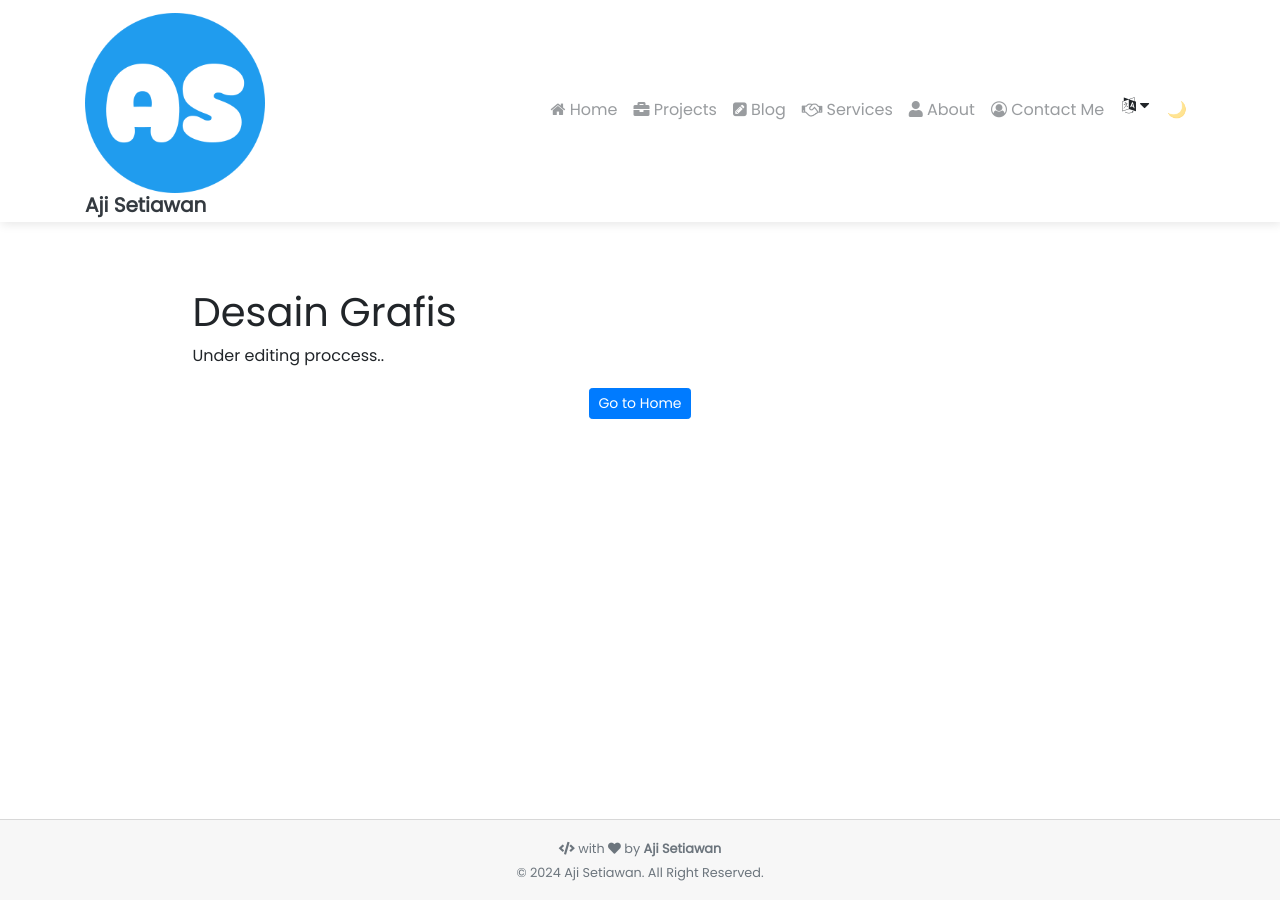
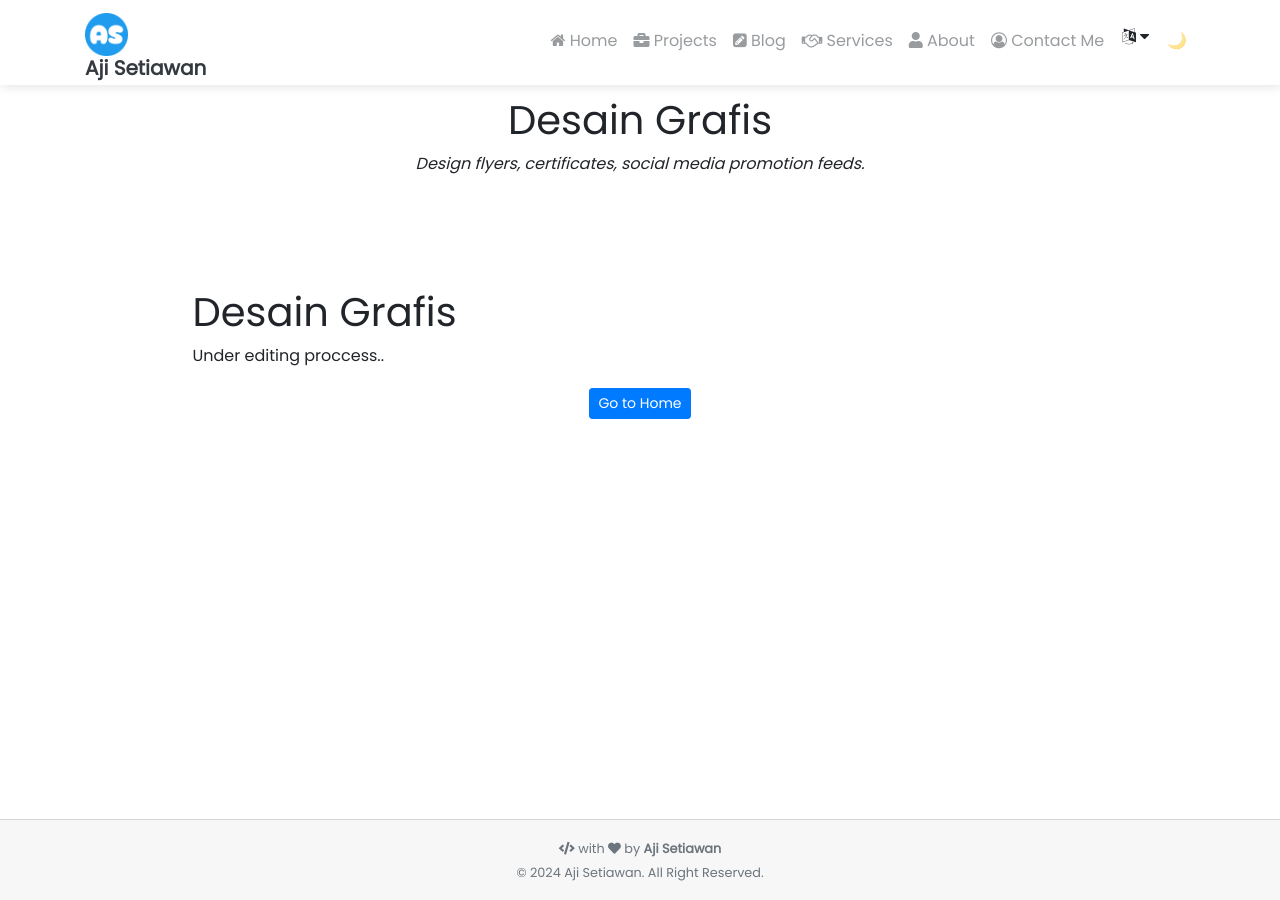
Before and after one commit to ajisetiawan716/ajisetiawan716.github.io, a Jekyll site: the page built from _service/Desain Grafis.md, in a window 1280 px wide. Built offline with Jekyll 4.4.1, drawn with Linux system fonts in a browser that asks for light colours; nearby versions of some CDN libraries; comment, search, counter and statistics services are not loaded.

Commit message:
Update _navbar.scss

```diff
--- a/_sass/_navbar.scss
+++ b/_sass/_navbar.scss
@@ -41,7 +41,7 @@
     margin-top: -0.25em;
   }
 
-.navbar-brand .site-favicon {
+.site-favicon {
       display: inline-block;
       height: 42.56px;
       margin-right: 5px; }
```
